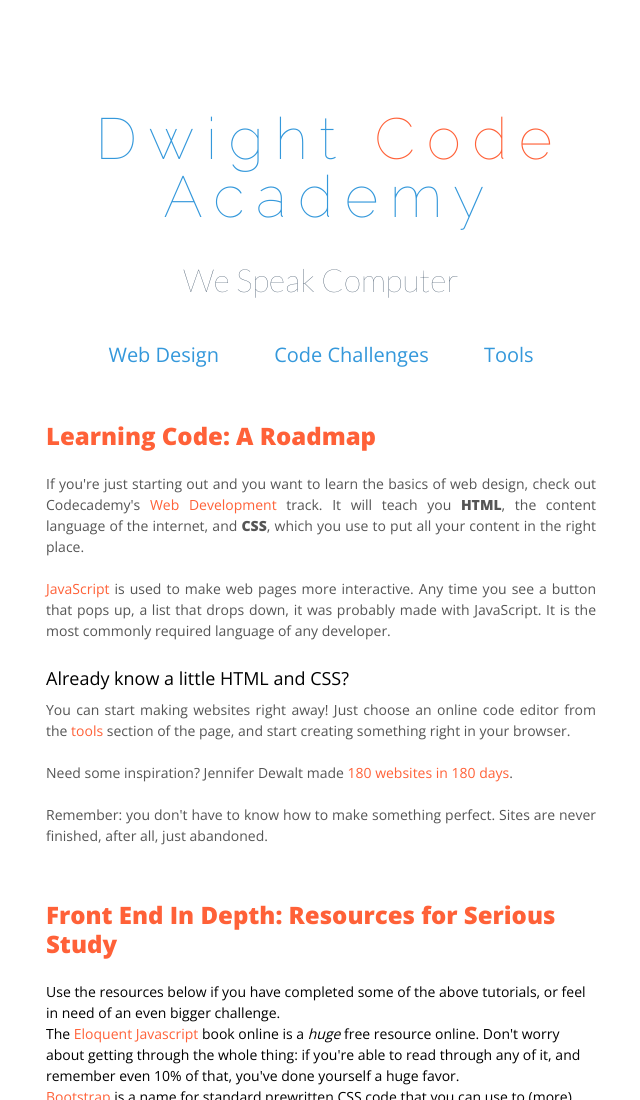
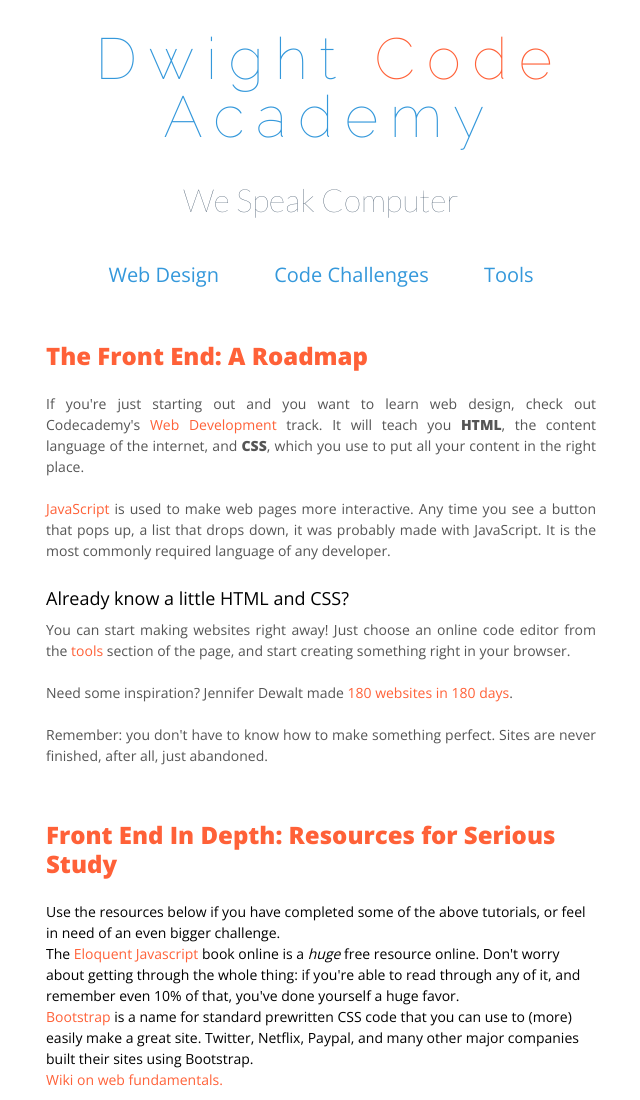
Before and after one commit to pgragg/pgragg.github.io, a plain HTML site: page front.html in a window 1280 px wide. Shown: the top 1100 px of the page, without its empty margins (319-959 px from the left). Drawn offline with nearby package versions, Linux system fonts and the light colour scheme; a script that the page names is missing.

Commit message:
Tiny heading changes

```diff
--- a/css/layout.css
+++ b/css/layout.css
@@ -133,7 +133,6 @@ a.category {
 #header {
     height: 30px;
     padding: 30px 0;
-    margin-top: 80px;
     margin-bottom: 120px;
     text-align: center;
     font-size: 20px;
--- a/front.html
+++ b/front.html
@@ -32,12 +32,12 @@
       <article class="post">
 		<header>
 			<h2 class="title">
-				<a href="tools.html">Learning Code: A Roadmap</a>
+				<a href="tools.html">The Front End: A Roadmap</a>
 			</h2>
 		</header>
 	<center>
 	<div class="entry-content">
-		<p> If you're just starting out and you want to learn the basics of web design, check out Codecademy's <a href="http://www.codecademy.com/en/tracks/web">Web Development </a>track. It will teach you <b>HTML</b>, the content language of the internet, and <b>CSS</b>, which you use to put all your content in the right place. </p>
+		<p> If you're just starting out and you want to learn web design, check out Codecademy's <a href="http://www.codecademy.com/en/tracks/web">Web Development </a>track. It will teach you <b>HTML</b>, the content language of the internet, and <b>CSS</b>, which you use to put all your content in the right place. </p>
 		<p> <a href="http://www.codecademy.com/en/tracks/javascript">JavaScript </a> is used to make web pages more interactive. Any time you see a button that pops up, a list that drops down, it was probably made with JavaScript. It is the most commonly required language of any developer.</p>
 
 		<h3 class="title">
```
Also changed, not shown: back.html (+1 -1 lines).
